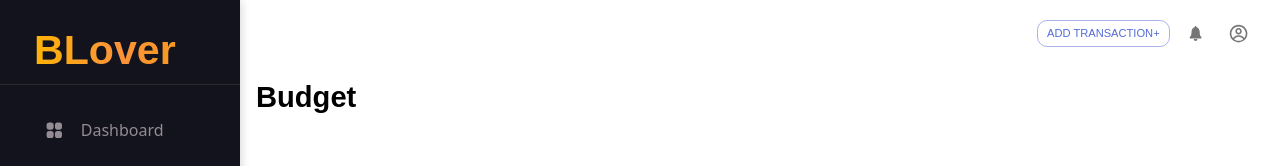
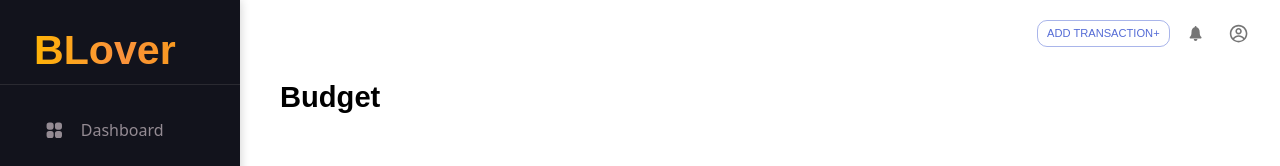
Before and after one commit to BinniesLite/finance_app, a React (Vite) app in the folder client/: page /budgets in a window 1280 px wide. Shown: the top 166 px of the page. Built offline with nearby package versions, Linux system fonts and the light colour scheme.

Commit message:
Add so much

```diff
--- a/client/src/components/Layout/Section/Section.jsx
+++ b/client/src/components/Layout/Section/Section.jsx
@@ -6,7 +6,7 @@ import Stack from "@mui/material/Stack";
 
 const Section = ({ children, title }) => {
   return (
-    <Box sx={{ mt: 8, width: "100%", pl: 29}}>
+    <Box sx={{ mt: 8, width: "100%", pl: 32}}>
       <Stack flexDirection="column" rowGap={3} >
       <Typography sx={{ml: 3, mt: 2}} className="" variant="h4">
         {title}
```
Also changed, not shown: client/src/components/pages/dashboard/Dashboard.jsx (line endings or trailing spaces), 1 other file (tests, documents, lock files or other folders).
